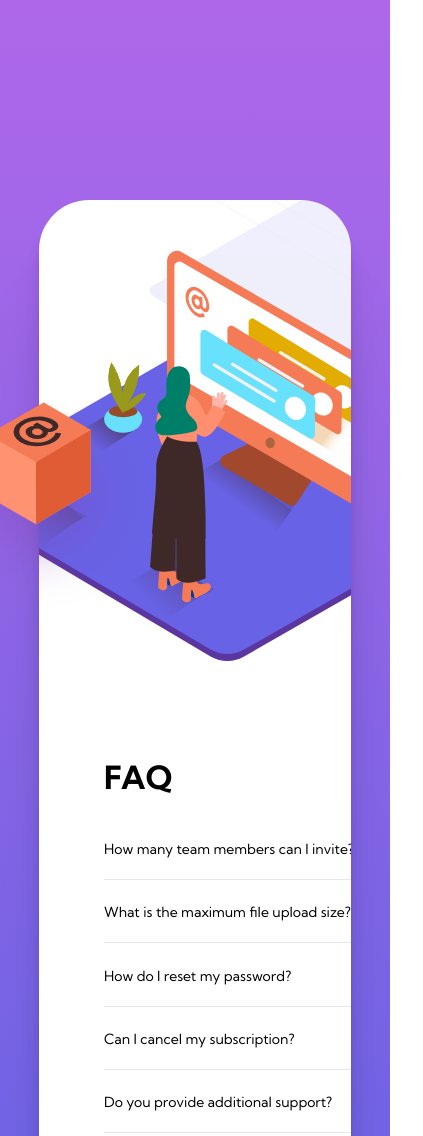
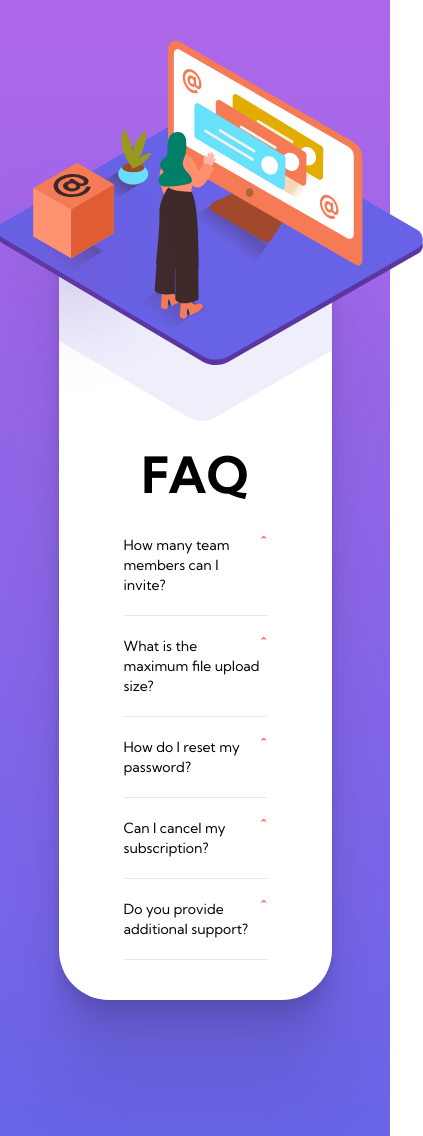
Before and after one commit to Antoine-Flo/Accordion-Card, a plain HTML site: page index.html in a window 390 px wide. Shown: the top 1136 px of the page, 423 px wide, since content can reach past the window. Drawn offline with Linux system fonts and the light colour scheme.

Commit message:
Responsive done

```diff
--- a/index.html
+++ b/index.html
@@ -27,8 +27,9 @@
 <body>
 
 
+  <img class="woman-online-mobile" src="/images/illustration-woman-online-mobile.svg" alt="">
   <div class="container-box">
-  <img class="box-desktop" src="images/illustration-box-desktop.svg" alt="pattern deskop" />
+    <img class="box-desktop" src="images/illustration-box-desktop.svg" alt="pattern deskop" />
   </div>
 
   <div class="container">
--- a/style.css
+++ b/style.css
@@ -5,6 +5,7 @@
     margin: 0;
     box-sizing: inherit;
 }
+
 
 body {
     box-sizing: border-box;
@@ -22,14 +23,10 @@ h1 {
     margin-bottom: 3rem;
 }
 
-
-
-
-
 .container {
     position: relative;
     background-color: white;
-    margin: 17rem auto;
+    margin: 18rem auto;
     max-width: 100rem;
     width: 80%;
     height: 55rem;
@@ -48,17 +45,6 @@ h1 {
         0 100px 80px rgba(0, 0, 0, 0.07);
 }
 
-@media (max-width: 986px) {
-    .container {
-        margin: 20rem auto;
-        display: grid;
-        grid-template-columns: 1fr;
-        grid-template-rows: 1fr 1fr;
-        max-width: 100rem;
-        width: 80%;
-        height: 100rem;
-    }
-}
 
 .container-box {
     position: absolute;
@@ -90,14 +76,7 @@ h1 {
     transform: translateX(-57rem);
 }
 
-@media (max-width: 986px) {
-    .pattern-deskop {
-        position: relative;
-        width: 43rem;
-        top: -20rem;
-        transform: translateX(11rem);
-    }
-}
+
 
 .woman-online {
     position: absolute;
@@ -105,14 +84,12 @@ h1 {
     top: 5rem;
     left: -9rem;
 }
-@media (max-width: 986px) {
-    .woman-online {
-        position: absolute;
-        width: 10%;
-        top: 5rem;
-        left: -9rem;
-    }
+
+.woman-online-mobile {
+    position: absolute;
+    visibility: hidden;
 }
+
 
 .text {
     display: flex;
@@ -164,3 +141,49 @@ h1 {
     display: none;
     overflow: hidden;
 }
+
+
+@media (max-width: 986px) {
+
+    h1 {
+        text-align: center;
+        font-size: 5rem;
+    }
+
+    .container {
+        margin: 20rem auto;
+        display: grid;
+        grid-template-columns: 1fr;
+        grid-template-rows: 20rem 1fr;
+        max-width: 100rem;
+        width: 70%;
+        height: 80rem;
+    }
+
+    .pattern-deskop {
+        position: absolute;
+        width: 43rem;
+        top: -20rem;
+        left: 50%;
+        transform: translate(-50%, 0);
+    }
+
+    .woman-online {
+        visibility: hidden;
+    }
+
+    .woman-online-mobile {
+        visibility: visible;
+        position: absolute;
+        min-width: 48rem;
+        top: 4rem;
+        left: 47%;
+        transform: translate(-50%, 0);
+        z-index: 400;
+    }
+
+    .box-desktop {
+        visibility: hidden;
+    }
+
+}
```
